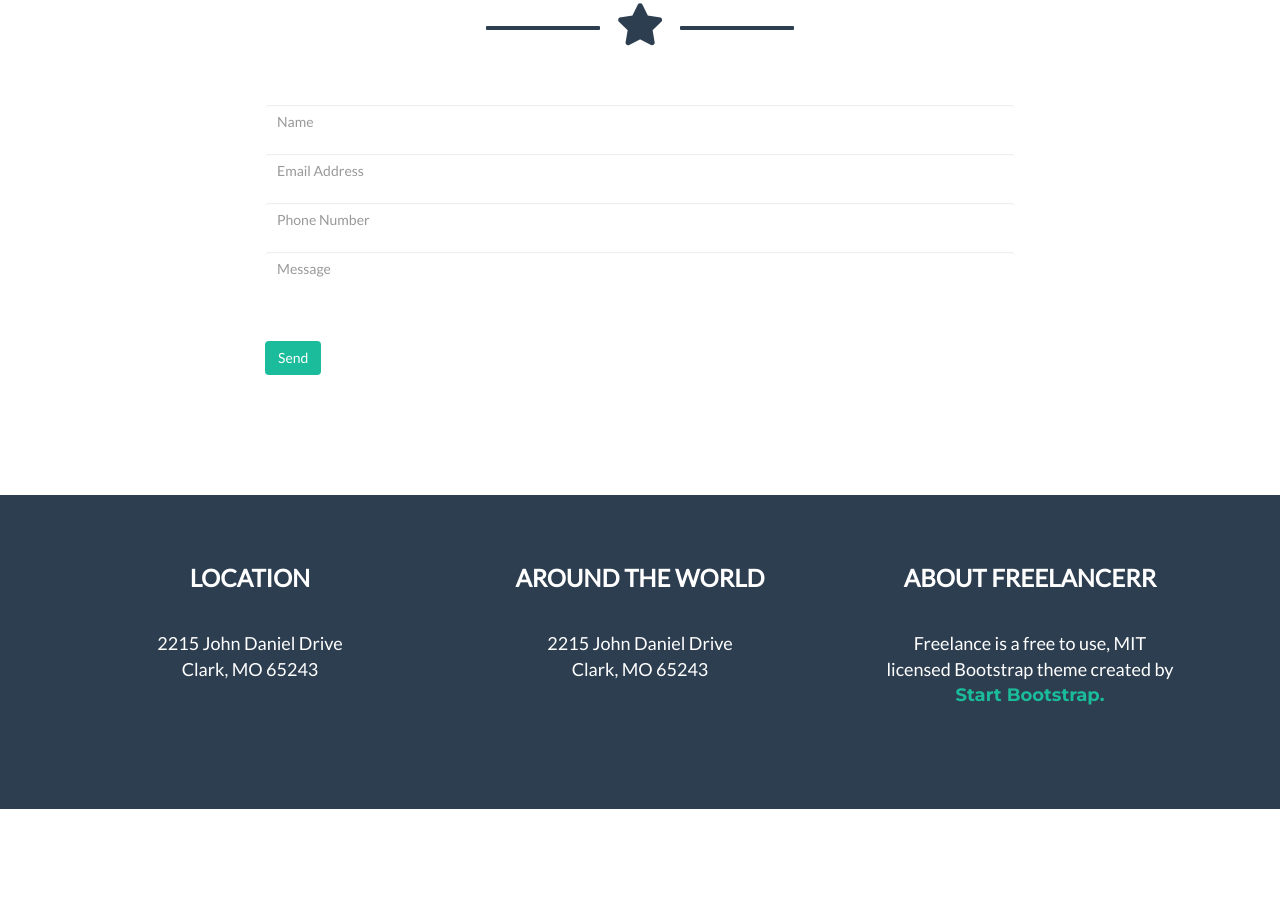
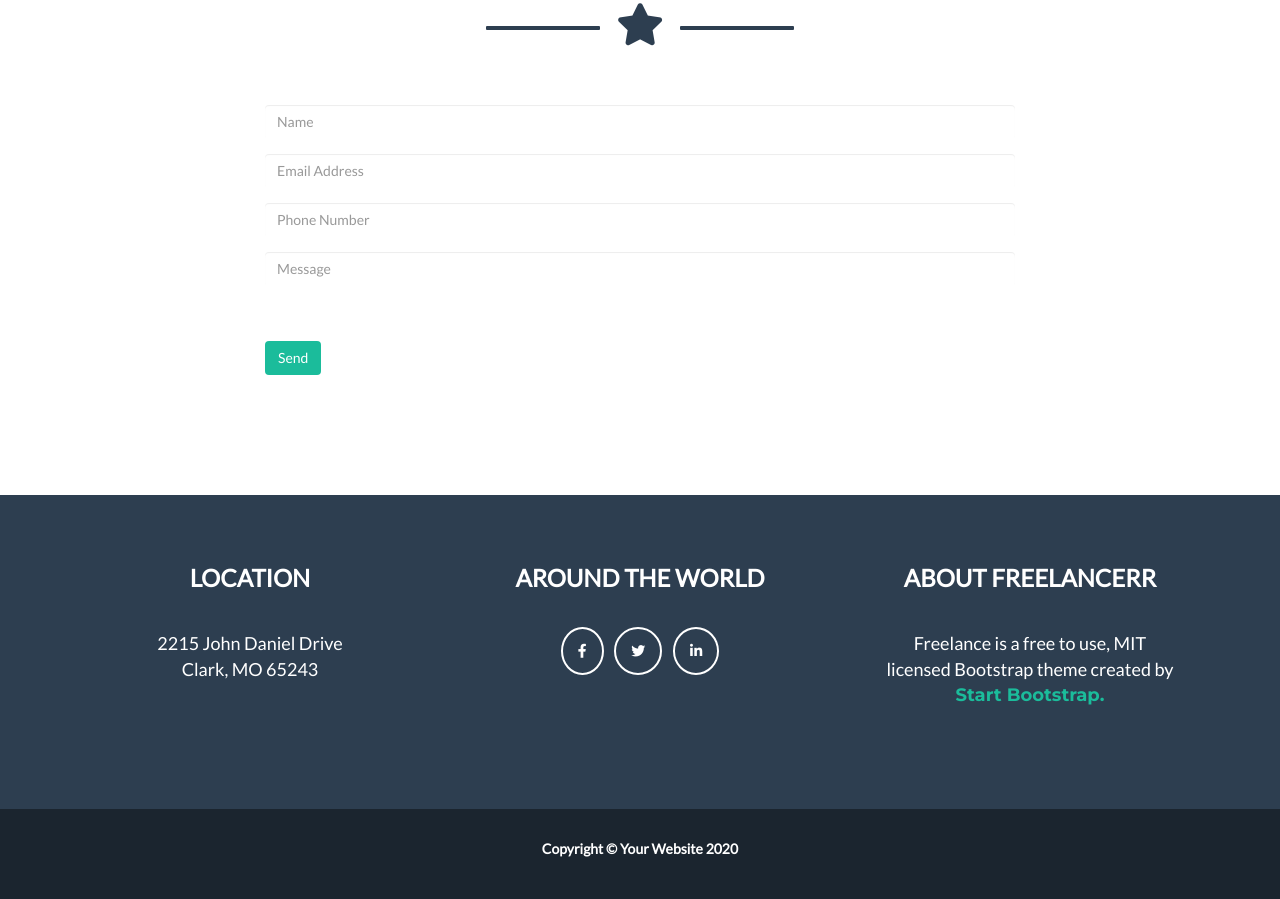
Before and after one commit to MaurizioFaedda/html-css-bootstrap-freelancer, a plain HTML site: page index.html in a window 1280 px wide. Shown: the part 2362-3261 px from the top of the page. Before the commit the page ends 3171 px from the top, so only its background shows below. Drawn offline with nearby package versions, Linux system fonts and the light colour scheme.

Commit message:
finito sito
da fare vari dettagli ( hover e border img in primis)

```diff
--- a/index.html
+++ b/index.html
@@ -199,19 +199,27 @@
                   </div>
                   <div class="col-md-4 text-center">
                       <h4 class="text-uppercase">around the world</h4>
-                      <p class="p-foot">2215 John Daniel Drive
-                          <br>
-                          Clark, MO 65243
-                      </p>
+                          <i class="fab fa-facebook-f"></i>
+                          <i class="fab fa-twitter"></i>
+                          <i class="fab fa-linkedin-in"></i>
                   </div>
                   <div class="col-md-4 text-center">
                       <h4 class="text-uppercase">about freelancerR</h4>
-                      <p class="p-foot">Freelance is a free to use, MIT licensed Bootstrap theme created by <a href="#">Start Bootstrap.</a>
+                      <p class="p-foot">Freelance is a free to use, MIT licensed Bootstrap theme created by <a id="link-ft"href="#">Start Bootstrap.</a>
                       </p>
                   </div>
           </div>
       </div>
       </footer>
+      <div class="copyright">
+          <div class="container">
+              <div class="row">
+                  <div class="col-md-4 col-md-offset-4 text-center">
+                      <p>Copyright © Your Website 2020</p>
+                  </div>
+              </div>
+          </div>
+      </div>
 
     </body>
 </html>
--- a/style.css
+++ b/style.css
@@ -186,10 +186,30 @@ footer {
     color: #1bbc9b;
 }
 
-
+#link-ft:hover {
+    background-color: transparent;
+}
 
 .p-foot>a:hover {
     background-color: #159a80;
+}
+
+.fab{
+    border: 2px solid #fff;
+    padding: 15px;
+    border-radius: 100%;
+    margin: 26px 4px;
+}
+
+.fab:hover{
+    background-color: #fff;
+    color: #2d3e50;
+}
+
+.copyright{
+    background-color: #1b252f;
+    color: #fff;
+    padding: 30px 0;
 }
 
 @media screen and (min-width:768px) {
```
